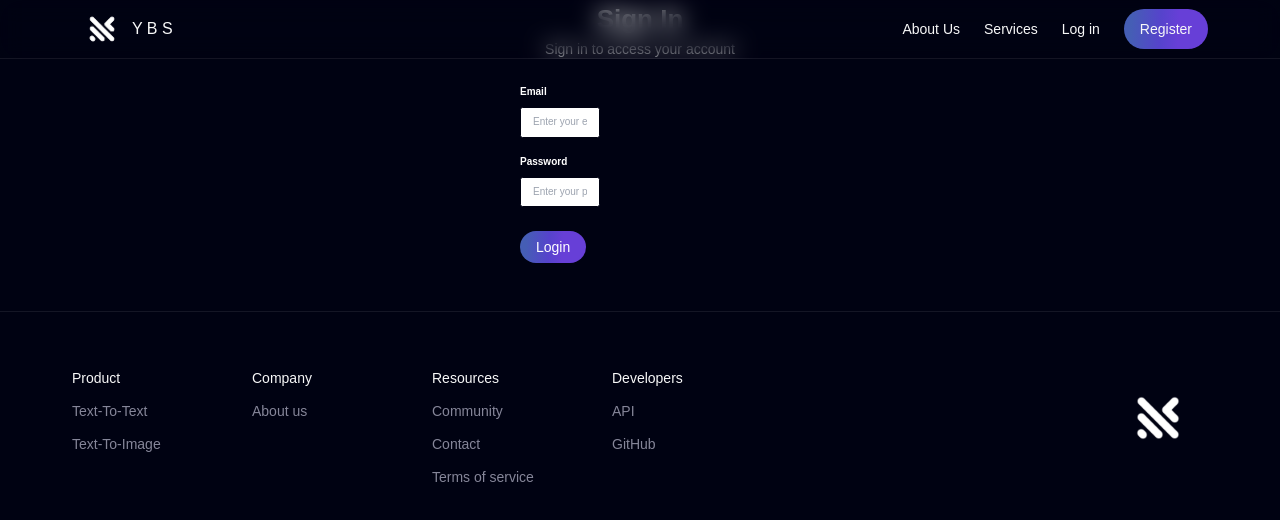
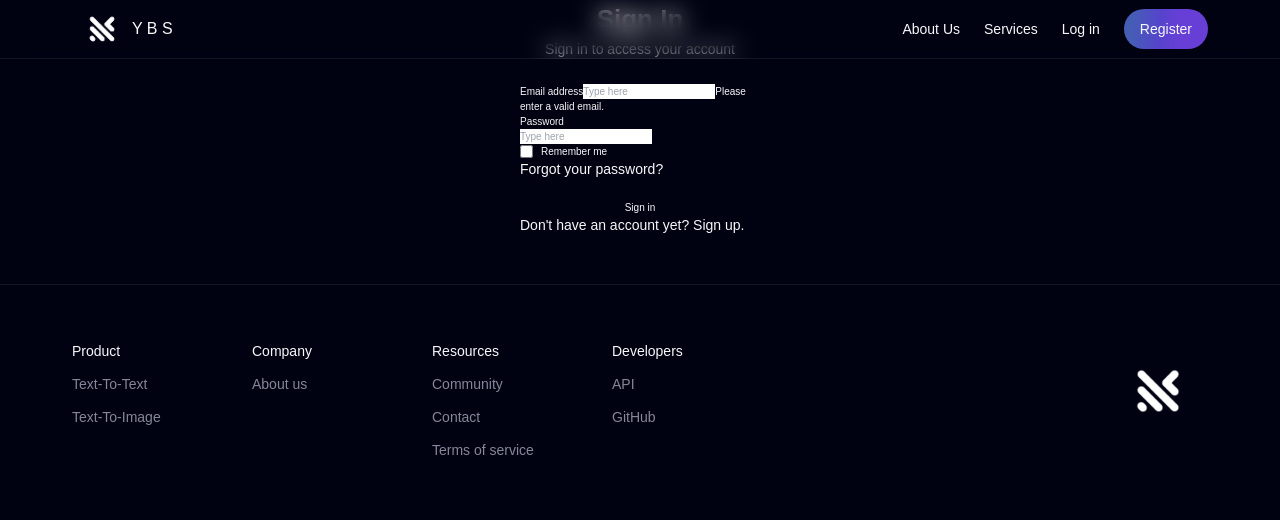
Before and after one commit to ighoshsubho/Diversion_Blinders, a Next.js app in the folder YBS_Frontend/ybst/: page /login in a window 1280 px wide. Shown: the top 520 px of the page. Built offline with nearby package versions, Linux system fonts and the light colour scheme; no server answers.

Commit message:
initial commit

```diff
--- a/YBS_Frontend/ybst/src/app/components/Login.jsx
+++ b/YBS_Frontend/ybst/src/app/components/Login.jsx
@@ -38,74 +38,133 @@ const Login = () => {
   }, []);
 
   return (
-    <Hero>
+    // <Hero>
+    //   <div className="mx-auto flex w-full max-w-sm flex-col gap-6">
+    //     <div className="flex flex-col items-center">
+    //       <h1 className="text-3xl text-white font-semibold">Sign In</h1>
+    //       <p className="text-sm text-white">Sign in to access your account</p>
+    //     </div>
+
+    //     <form className="w-1/3" onSubmit={handleLogin}>
+    //       <div className="mb-4">
+    //         <label
+    //           htmlFor="email"
+    //           className="block text-white font-bold mb-2 text-left"
+    //         >
+    //           Email
+    //         </label>
+    //         <input
+    //           className="shadow appearance-none border rounded w-full py-2 px-3 text-background leading-tight focus:outline-none focus:shadow-outline"
+    //           type="email"
+    //           id="email"
+    //           placeholder="Enter your email"
+    //           value={email}
+    //           onChange={(e) => setEmail(e.target.value)}
+    //           required
+    //         />
+    //       </div>
+
+    //       <div className="mb-6">
+    //         <label
+    //           htmlFor="password"
+    //           className="block text-white text-left font-bold mb-2"
+    //         >
+    //           Password
+    //         </label>
+    //         <input
+    //           className="shadow appearance-none border rounded w-full py-2 px-3 text-background leading-tight focus:outline-none focus:shadow-outline"
+    //           type="password"
+    //           id="password"
+    //           placeholder="Enter your password"
+    //           value={password}
+    //           onChange={(e) => setPassword(e.target.value)}
+    //           required
+    //         />
+    //       </div>
+    //       <div className="flex  flex-row gap-4">
+    //         <Button
+    //           onClick={handleLogin}
+    //           className="bg-blue-500 hover:bg-blue-700 text-white py-2 px-4 rounded focus:outline-none focus:shadow-outline"
+    //           type="submit"
+    //         >
+    //           Login
+    //         </Button>
+    //         {error && (
+    //           <span className="font-light text-red-600 mt-[10px] flex justify-center">
+    //             Wrong email or password!
+    //           </span>
+    //         )}
+    //         {/* <Button onClick={signInWithGoogle} type="submit">
+    //           Login With Google
+    //         </Button> */}
+    //         {error && (
+    //           <span className="font-light text-red-600 mt-[10px] flex justify-center">
+    //             Wrong email or password!
+    //           </span>
+    //         )}
+    //       </div>
+    //     </form>
+    //   </div>
+    // </Hero>
+
     <div className="mx-auto flex w-full max-w-sm flex-col gap-6">
       <div className="flex flex-col items-center">
         <h1 className="text-3xl font-semibold">Sign In</h1>
         <p className="text-sm">Sign in to access your account</p>
       </div>
+      <div className="form-group">
+        <div className="form-field">
+          <label className="form-label">Email address</label>
 
-        <form className="w-1/3" onSubmit={handleLogin}>
-          <div className="mb-4">
-            <label
-              htmlFor="email"
-              className="block text-white font-bold mb-2 text-left"
-            >
-              Email
+          <input
+            placeholder="Type here"
+            type="email"
+            className="input max-w-full"
+          />
+          <label className="form-label">
+            <span className="form-label-alt">Please enter a valid email.</span>
           </label>
+        </div>
+        <div className="form-field">
+          <label className="form-label">Password</label>
+          <div className="form-control">
             <input
-              className="shadow appearance-none border rounded w-full py-2 px-3 text-background leading-tight focus:outline-none focus:shadow-outline"
-              type="email"
-              id="email"
-              placeholder="Enter your email"
-              value={email}
-              onChange={(e) => setEmail(e.target.value)}
-              required
+              placeholder="Type here"
+              type="password"
+              className="input max-w-full"
             />
           </div>
+        </div>
+        <div className="form-field">
+          <div className="form-control justify-between">
+            <div className="flex gap-2">
+              <input type="checkbox" className="checkbox" />
+              <a href="#">Remember me</a>
+            </div>
+            <label className="form-label">
+              <a className="link link-underline-hover link-primary text-sm">
+                Forgot your password?
+              </a>
+            </label>
+          </div>
+        </div>
+        <div className="form-field pt-5">
+          <div className="form-control justify-between">
+            <button type="button" className="btn btn-primary w-full">
+              Sign in
+            </button>
+          </div>
+        </div>
 
-          <div className="mb-6">
-            <label
-              htmlFor="password"
-              className="block text-white text-left font-bold mb-2"
-            >
-              Password
-            </label>
-            <input
-              className="shadow appearance-none border rounded w-full py-2 px-3 text-background leading-tight focus:outline-none focus:shadow-outline"
-              type="password"
-              id="password"
-              placeholder="Enter your password"
-              value={password}
-              onChange={(e) => setPassword(e.target.value)}
-              required
-            />
+        <div className="form-field">
+          <div className="form-control justify-center">
+            <a className="link link-underline-hover link-primary text-sm">
+              Don't have an account yet? Sign up.
+            </a>
           </div>
-          <div className="flex  flex-row gap-4">
-            <Button
-              onClick={handleLogin}
-              className="bg-blue-500 hover:bg-blue-700 text-white py-2 px-4 rounded focus:outline-none focus:shadow-outline"
-              type="submit"
-            >
-              Login
-            </Button>
-            {error && (
-              <span className="font-light text-red-600 mt-[10px] flex justify-center">
-                Wrong email or password!
-              </span>
-            )}
-            {/* <Button onClick={signInWithGoogle} type="submit">
-              Login With Google
-            </Button> */}
-            {error && (
-              <span className="font-light text-red-600 mt-[10px] flex justify-center">
-                Wrong email or password!
-              </span>
-            )}
         </div>
-        </form>
       </div>
-    </Hero>
+    </div>
   );
 };
 
--- /dev/null
+++ b/YBS_Frontend/ybst/src/app/service/page.jsx
@@ -0,0 +1,7 @@
+import React from "react";
+
+const page = () => {
+  return <div>page</div>;
+};
+
+export default page;
```
Also changed, not shown: YBS_Frontend/ybst/src/app/prompt/page.jsx (added), YBS_Frontend/ybst/src/app/register/page.jsx (renamed from YBS_Frontend/ybst/src/service/page.jsx), YBS_Frontend/ybst/src/register/page.jsx (deleted). Lines whose indentation alone changed are shown as unchanged.
